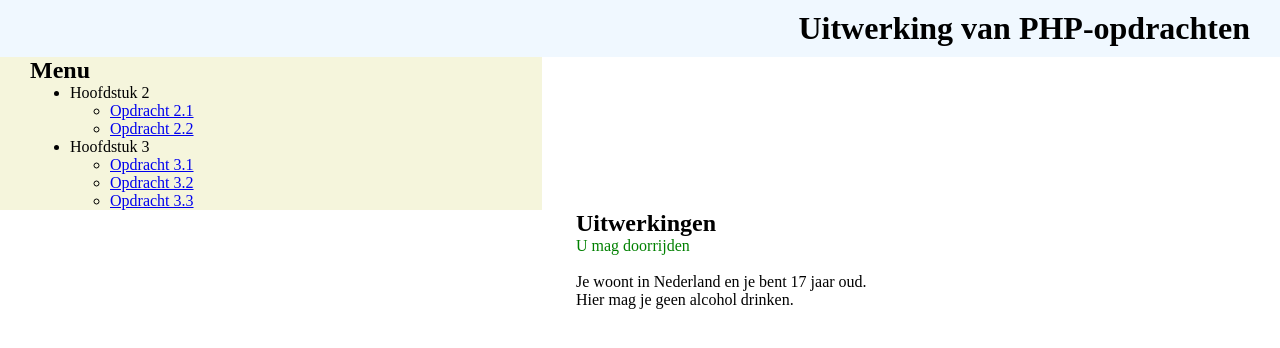
After one commit to bramvdt29/phpopdrachten, a PHP site: the page made by Hoofdstuk 3/3.2/opdracht3.2.php in a window 1280 px wide. The commit adds this page. Shown: the top 348 px of the page. Run offline with PHP 8.4, Linux system fonts and the light colour scheme.

Commit message:
Opdrachten PHP

```diff
--- a/Hoofdstuk 2/2.1/opdracht2.1.php
+++ b/Hoofdstuk 2/2.1/opdracht2.1.php
@@ -32,10 +32,10 @@
                     <a href="../../Hoofdstuk%203/3.1/opdracht3.1.php">Opdracht 3.1</a>
                 </li>
                 <li>
-
+                    <a href="../../Hoofdstuk%203/3.2/opdracht3.2.php">Opdracht 3.3</a>
                 </li>
                 <li>
-
+                    <a href="../../Hoofdstuk%203/3.3/opdracht3.3.php">Opdracht 3.3</a>
                 </li>
             </ul>
         </li>
--- a/Hoofdstuk 2/2.2/opdracht2.2.php
+++ b/Hoofdstuk 2/2.2/opdracht2.2.php
@@ -50,10 +50,10 @@
                     <a href="../../Hoofdstuk%203/3.1/opdracht3.1.php">Opdracht 3.1</a>
                 </li>
                 <li>
-
+                    <a href="../../Hoofdstuk%203/3.2/opdracht3.2.php">Opdracht 3.3</a>
                 </li>
                 <li>
-
+                    <a href="../../Hoofdstuk%203/3.3/opdracht3.3.php">Opdracht 3.3</a>
                 </li>
             </ul>
         </li>
--- a/Hoofdstuk 3/3.1/opdracht3.1.php
+++ b/Hoofdstuk 3/3.1/opdracht3.1.php
@@ -37,10 +37,10 @@
                     <a href="opdracht3.1.php">Opdracht 3.1</a>
                 </li>
                 <li>
-
+                    <a href="../3.2/opdracht3.2.php">Opdracht 3.3</a>
                 </li>
                 <li>
-
+                    <a href="../3.3/opdracht3.3.php">Opdracht 3.3</a>
                 </li>
             </ul>
         </li>
--- /dev/null
+++ b/Hoofdstuk 3/3.2/opdracht3.2.php
@@ -0,0 +1,142 @@
+<!doctype html>
+<head>
+    <title></title>
+    <style>
+        <?php include '../../css/style.css'; ?>
+    </style>
+</head>
+
+<body>
+<header>
+    <h1><?php echo "Uitwerking van PHP-opdrachten"; ?></h1>
+</header>
+<aside>
+    <h2>Menu</h2>
+    <ul>
+        <li>Hoofdstuk 2
+            <ul>
+                <li>
+                    <a href="../../Hoofdstuk%202/2.1/opdracht2.1.php">Opdracht 2.1</a>
+                </li>
+                <li>
+                    <a href="../../Hoofdstuk%202/2.2/opdracht2.2.php">Opdracht 2.2</a>
+                </li>
+            </ul>
+        </li>
+        <li>Hoofdstuk 3
+            <ul>
+                <li>
+                    <a href="../3.1/opdracht3.1.php">Opdracht 3.1</a>
+                </li>
+                <li>
+                    <a href="opdracht3.2.php">Opdracht 3.2</a>
+                </li>
+                <li>
+                    <a href="../3.3/opdracht3.3.php">Opdracht 3.3</a>
+                </li>
+            </ul>
+        </li>
+    </ul>
+</aside>
+<main id="wrapper">
+    <h2>Uitwerkingen</h2>
+
+    <?php
+    $trafficLightColor = "Groen";
+    $ambulanceComing = false;
+
+    if ($trafficLightColor == "Rood")
+        {
+            $driveOn = false;
+        }
+    elseif($trafficLightColor == "Oranje")
+    {
+        $driveOn = false;
+    }
+    elseif($ambulanceComing == true)
+    {
+        $driveOn = false;
+    }
+
+    else
+        {
+            $driveOn = true;
+        }
+
+    if ($driveOn = false)
+    {
+        echo "<p id='stop'>U moet stoppen</p>";
+    }
+
+    else
+        {
+            echo "<p id='door'>U mag doorrijden</p>";
+        }
+
+    ?>
+    <br>
+    <?php
+        $countryName = "Nederland";
+        $currentAge = 17;
+
+
+    echo("<p>Je woont in ". $countryName . " en je bent " . $currentAge . " jaar oud.</p>");
+
+    if($countryName == "Nederland" && $currentAge >= 18)
+    {
+        echo("<p>Je mag hier sterke en zwakke alcohol drinken.</p>");
+    }
+    else if($countryName == "Nederland" && $currentAge < 18)
+    {
+        echo("<p>Hier mag je geen alcohol drinken.</p>");
+    }
+
+    if($countryName == "België" && $currentAge >= 16 && $currentAge <= 18)
+    {
+        echo("<p>Je mag hier zwakke alcohol drinken.</p>");
+    }
+    else if($countryName == "België" && $currentAge >= 18)
+    {
+        echo("<p>Je mag hier sterke en zwakke alcohol drinken.</p>");
+    }
+    else if($countryName == "België" && $currentAge < 16)
+    {
+        echo("<p>hier mag je geen alcohol drinken.</p>");
+    }
+
+    if($countryName == "Bulgarije" && $currentAge >= 18)
+    {
+        echo("<p>Je mag hier sterke en zwakke alcohol drinken.</p>");
+    }
+    else if($countryName == "Cyprus" && $currentAge < 17)
+    {
+        echo("<p>Hier mag je geen alcohol drinken.</p>");
+    }
+
+    if($countryName == "Cyprus" && $currentAge >= 17)
+    {
+        echo("<p>Je mag hier sterke en zwakke alcohol drinken.</p>");
+    }
+    else if($countryName == "Cyprus" && $currentAge < 17)
+    {
+        echo("<p>Hier mag je geen alcohol drinken.</p>");
+    }
+
+    if($countryName == "Zweden" && $currentAge >= 18 && $currentAge <= 19)
+    {
+        echo("<p>Je mag hier zwakke alcohol drinken.</p>");
+    }
+    else if($countryName == "Zweden" && $currentAge >= 20)
+    {
+        echo("<p>Hier mag je sterke en zwakke alcohol drinken.</p>");
+    }
+    else if($countryName == "Zweden" && $currentAge < 18)
+    {
+        echo("<p>Hier mag je geen alcohol drinken.</p>");
+    }
+
+
+    ?>
+
+</main>
+</body>
--- a/css/style.css
+++ b/css/style.css
@@ -31,3 +31,14 @@ aside ul
     width: 55%;
     float: right;
 }
+
+
+#stop
+{
+    color: red;
+}
+
+#door
+{
+    color: green;
+}
```
Also changed, not shown: Hoofdstuk 3/3.3/opdracht3.3.php (added, +47 -0 lines), includes/footer.php (added, +8 -0 lines), includes/header.php (added, +7 -0 lines), includes/variabelen.php (added, +8 -0 lines), index.php (+9 -5 lines).
